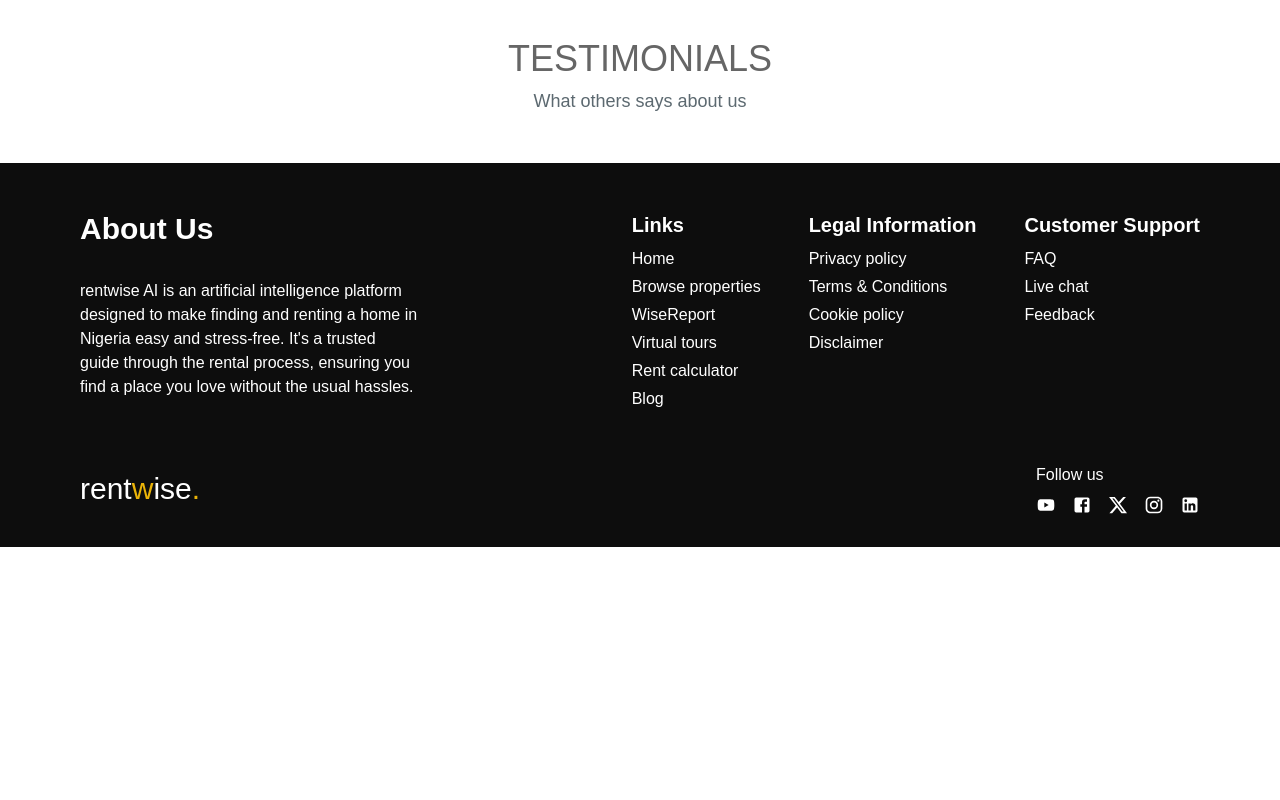
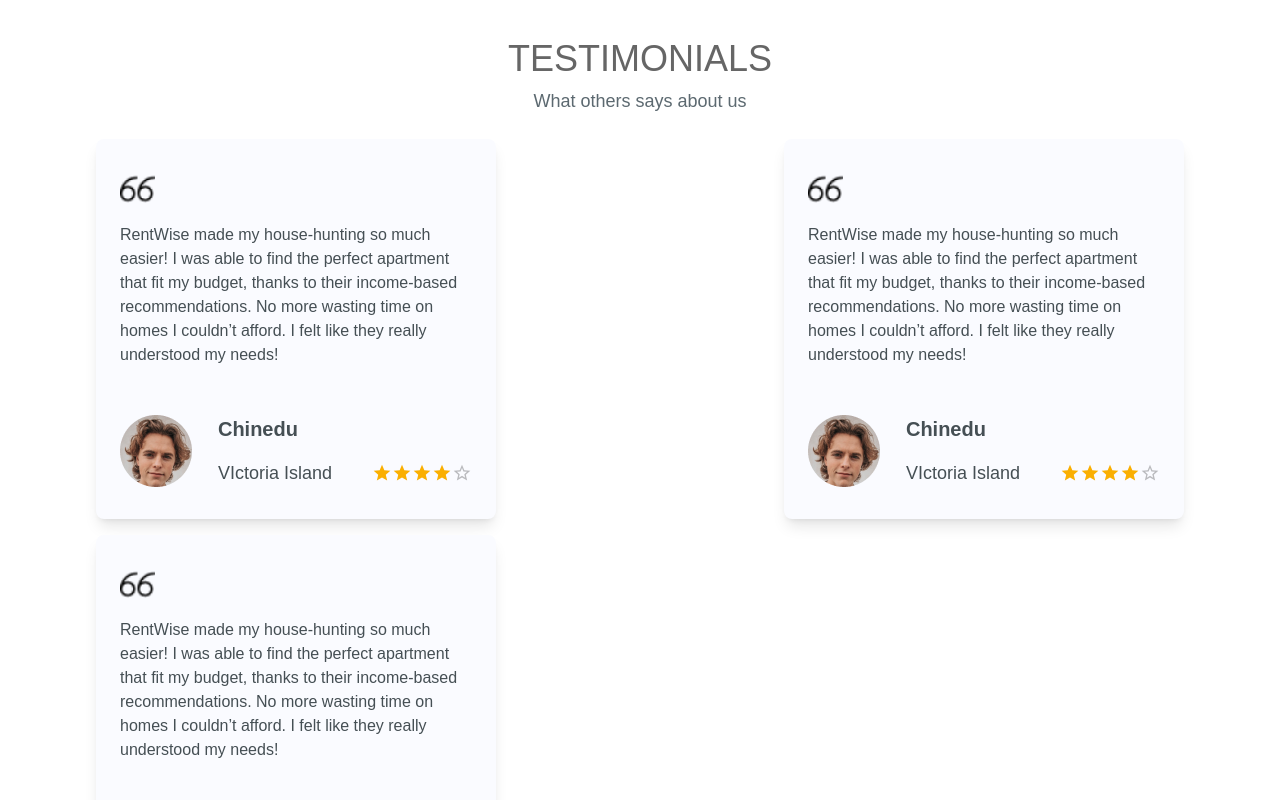
Before and after one commit to Obadea/rentwise, a React (Create React App) app: page /aboutus in a window 1280 px wide. Shown: the part 2600-3400 px from the top of the page. Before the commit the page ends 3147 px from the top, so only its background shows below. Built offline with nearby package versions, Linux system fonts and the light colour scheme; a web font is replaced by a local one.

Commit message:
minor issue resolve

```diff
--- a/src/pages/aboutuspage/components/AboutTestimonials.jsx
+++ b/src/pages/aboutuspage/components/AboutTestimonials.jsx
@@ -63,19 +63,19 @@ function AboutTestimonials() {
             What others says about us
           </p>
         </div>
-        {/* <div className="hidden lg:flex flex-row gap-4 justify-between flex-wrap ">
+        <div className="hidden lg:flex flex-row gap-4 justify-between flex-wrap ">
           <TestimonialCard />
           <TestimonialCard />
           <TestimonialCard />
-        </div> */}
+        </div>
         <div className=" pb-12  lg:hidden">
           <div>
             <div className="slider-container px-10 mt-8 ">
               <Slider {...settings} className="">
                 <TestimonialCard className="w-full" />
-                {/* <TestimonialCard className="w-full" />
                 <TestimonialCard className="w-full" />
-                <TestimonialCard className="w-full" /> */}
+                <TestimonialCard className="w-full" />
+                <TestimonialCard className="w-full" />
               </Slider>
             </div>
           </div>
```
